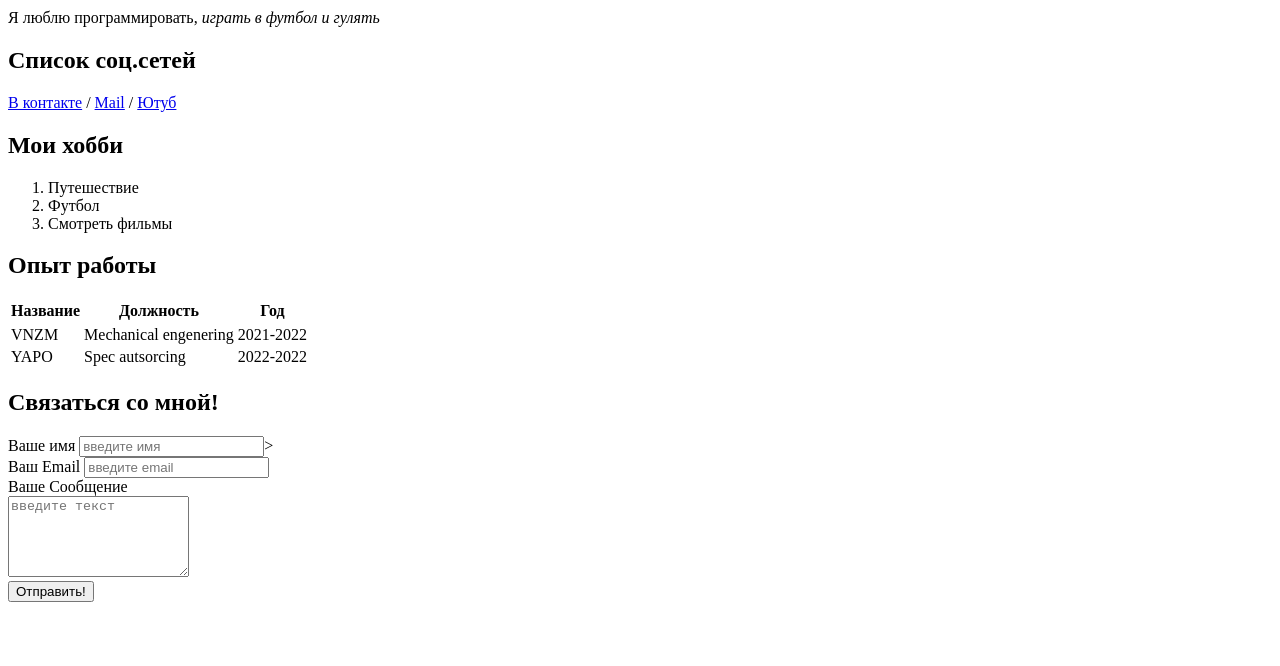
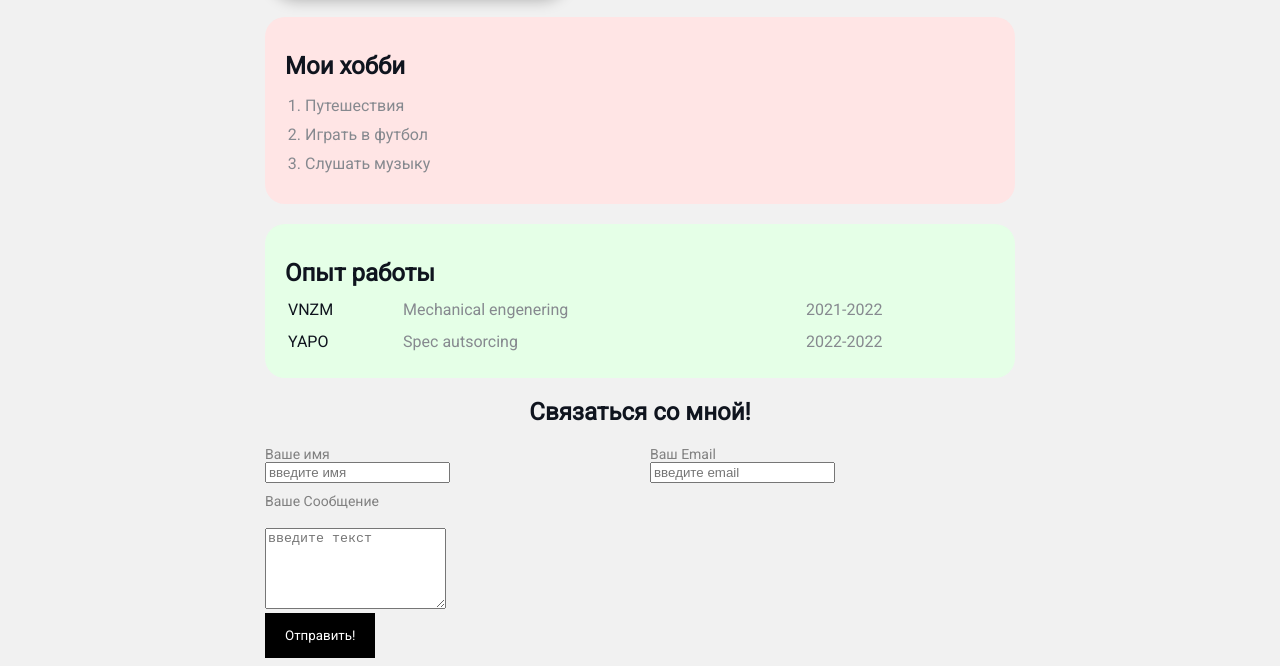
Before and after one commit to Stepan1007-7/Resume-New, a plain HTML site: page index.html in a window 1280 px wide. Shown: the part 285-951 px from the top of the page. Before the commit the page ends 895 px from the top, so only its background shows below. Drawn offline with Linux system fonts and the light colour scheme.

Commit message:
Add styles

```diff
--- /dev/null
+++ b/01_selectors.css
@@ -0,0 +1,194 @@
+@import url('https://fonts.googleapis.com/css2?family=Roboto&display=swap');
+
+body {
+    font-family: 'Roboto' , sans-serif;
+    font-size: 16x;
+    font-weight: normal;
+
+    background: #f1f1f1;
+    color: #0f141e;
+
+    }
+
+    .container {
+
+        max-width: 750px;
+        margin: auto;
+        padding-top: 30px;
+
+
+
+    }
+
+    .avatar {
+
+        width: 300px;
+        border-radius: 28px;
+        box-shadow: 4px 4px 14px rgba(0, 0, 0, .25);
+    }
+.info {
+    margin-bottom: 20px;
+    display: flex;
+
+}
+
+.info-text {
+    margin-left: 40px;
+}
+
+.info-text p {
+
+    font-style: italic;
+    font-weight: bold;
+    color: #86898f;
+     margin: 0;
+}
+
+a {
+    color: #000;
+   text-decoration: none;
+}
+
+a:hover {
+    text-decoration: underline;
+
+}
+
+a:active {
+color: blue;
+}
+a:visited {
+color: grey
+
+}
+.info-text h2 {
+    margin-bottom: 10px ;
+}
+.card {
+
+ border-radius: 20px ;
+ padding: 15px 20px;
+ margin-bottom: 20px;
+
+}
+
+.card h2 {
+
+    margin-bottom: 10px;
+
+}
+
+
+
+.bg-red {
+
+    background: #ffe5e5;
+
+}
+
+.bg-green {
+
+    background: #e5ffe7;
+
+
+}
+
+.btn {
+
+    background: black;
+    padding: 15px 20px;
+
+    color: #fff;
+    border: none;
+    font-family: inherit;
+    cursor: pointer;
+}
+
+.btn:hover {
+    opacity: 0.8;
+
+}
+
+.list {
+
+    padding: 0 20px;
+
+
+}
+
+.list li {
+
+    color: #86898f;
+    margin-bottom: 10px;
+}
+
+.table {
+    width: 100%;
+}
+
+.table td {
+    padding-bottom: 10px;
+}
+
+.table td:nth-child(2),
+.table td:nth-child(3) {
+    color: #86898f;
+}
+
+.form h2 {
+    text-align: center;
+}
+
+
+.form-group label {
+display: block ;
+font-size: 14px;
+color: gray;
+}
+
+
+
+.form-group input
+.form-group textarea {
+    width: 100%;
+    box-sizing: border-box;
+    border: none;
+    background: transparent;
+    border-bottom: 1px solid #ccc;
+    color: #000;
+    padding: 15px 0 10px;
+    outline: none;
+    font-family: inherit;
+
+}
+
+
+
+.form-row {
+    margin-bottom: 10px;
+    display: flex;
+
+
+
+}
+
+.form-row .form-group {
+
+   /* display: inline-block; */
+    margin-right: 20px;
+    width: 50%;
+    /* width: calc(50%-20px); */
+
+}
+
+
+.form-row .form-group:last-child {
+    margin-right: 0;
+}
+
+@media (max-width:650px)  {
+    .info {
+        display: block;
+        text-align: center;
+    }
+}
--- a/index.html
+++ b/index.html
@@ -7,40 +7,60 @@
     <meta name="keywords" content="Stepan, cv, resume">
     <meta name_="description" content="это сайт резюме для Степана Сабина"/>
     <title>Sabin resume</title>
+    <link rel="stylesheet" href="01_selectors.css">
 </head>
 <body>
-    <img src="avatar.jpg" width="200" alt="">
+    <div class="container">
+
+    <div class="info">
+    <img src="avatar.jpg" alt="Степан Сабин" class="avatar">
+
+
+    <div class="info-text">
 <h1>Stepan Sabin</h1>
 <hr>
-<p>Я хочу стать <strong>Frontend разрабочиком</strong> в крупной компании </p>
-<p>Я люблю программировать, <em>играть в футбол и гулять</em></p>
+<p>Это моя пробная версия сайта резюме <strong>По Frontend разработке</strong> в крупной компании </p>
+<p>Немного о себе:) Я люблю программировать, <em>играть в футбол и гулять</em></p>
 
 <h2>Cписок соц.сетей</h2>
-<a href="https://vk.com/vkid_player" target="blank">В контакте</a>
+<a href="https://vk.com/vkid_player" target="blan k">В контакте</a>
 /
 <a href="https://www.youtube.com" target="blank">Mail</a>
 /
 <a href="https://mail.ru" target="blank">Ютуб</a>
+</div>
+</div>
 
+<div class="card bg-red">
 <h2>Мои хобби</h2>
 
-<ol>
-    <li>Путешествие</li>
-    <li>Футбол</li>
-    <li>Смотреть фильмы</li>
+<ol class="list">
+    <li>Путешествия</li>
+    <li>Играть в футбол</li>
+     <li>Слушать музыку</li>
+
+
 
 </ol>
+</div>
+
+
+
+
+
+
+<div class="card bg-green">
 
 <h2>Опыт работы</h2>
 
-<table>
-    <thead>
+<table class="table">
+   <!-- <thead>
         <tr>
             <th><strong>Название</strong></th>
             <th><strong>Должность</strong></th>
             <th><strong>Год</strong></th>
             <tr>
-    </thead>
+    </thead>-->
 
             <td>VNZM</td>
             <td>Mechanical engenering</td>
@@ -53,23 +73,28 @@
         </tr>
     </tr>
 </table>
-<h2>Связаться со мной!</h2>
+</div>
 
-<form action="">
-<div>
+
+<form action="/" class="form">
+    <h2>Связаться со мной!</h2>
+    <div class="form-row">
+<div class="form-group">
 <label for="name">Ваше имя</label>
 <input type="text" id="name"
-placeholder="введите имя">>
+placeholder="введите имя">
 
 </div>
 
-<div>
+<div class="form-group">
     <label for="Email">Ваш Email</label>
     <input type="Email" id="Email"
     placeholder="введите email">
 
     </div>
-    <div>
+</div>
+
+    <div class="form-group">
 
         <label for="massage">Ваше Сообщение</label>
         <br>
@@ -77,9 +102,10 @@ placeholder="введите имя">>
       ></textarea>
 
         </div>
-        <input type="submit" value="Отправить!"
+        <input class="btn"    type="submit" value="Отправить!"
        >
 </form>
+</div>
 
 
 </body>
```
